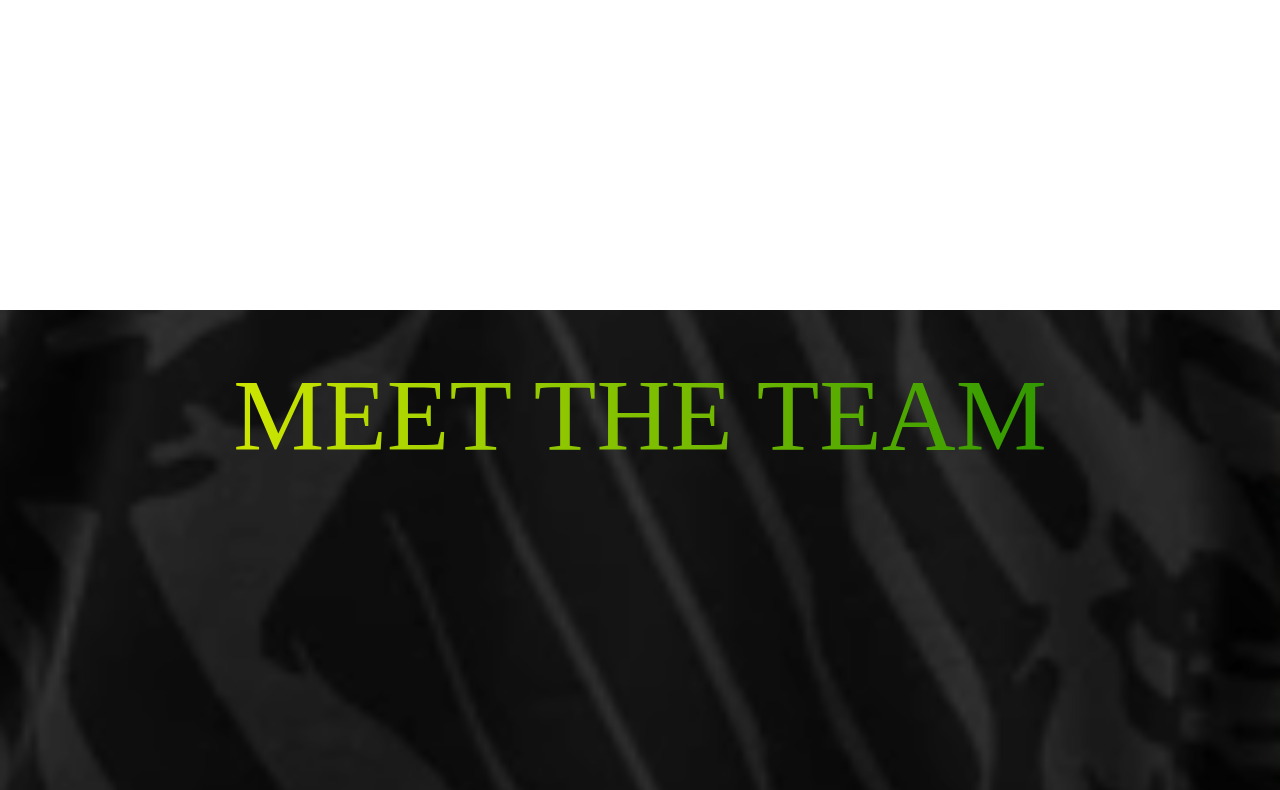
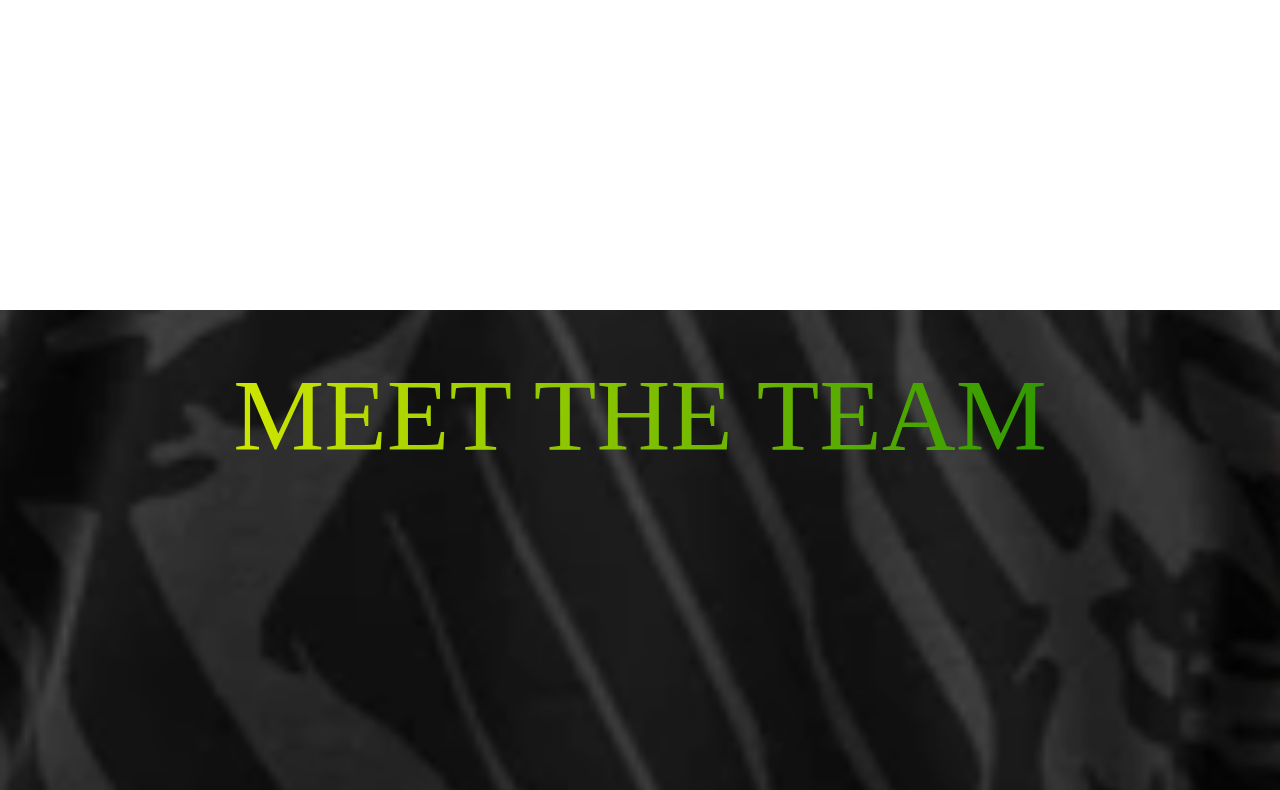
Before and after one commit to ItsMozzy/Jamaica-Rugby-League-International-Team, a website: page index.html in a window 1280 px wide. Shown: the part 567-1357 px from the top of the page. Drawn offline with nearby package versions, Linux system fonts and the light colour scheme; a web font is replaced by a local one.

Commit message:
Increase opacity from 60% to 80%

```diff
--- a/styles.css
+++ b/styles.css
@@ -9,7 +9,7 @@
     display: block;
     height: 100%;
     width: 100%;
-    opacity:60%;
+    opacity:80%;
 }
 
 .home-page,.team-page,.about-page,.sponsor-page{
```
